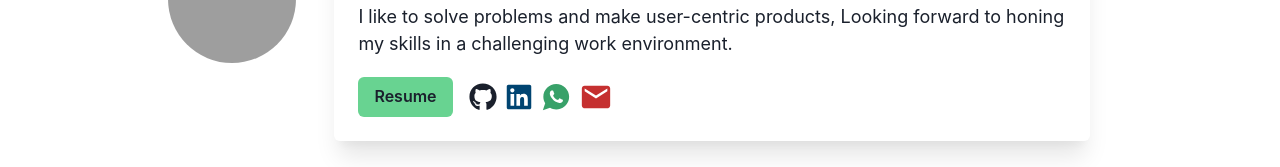
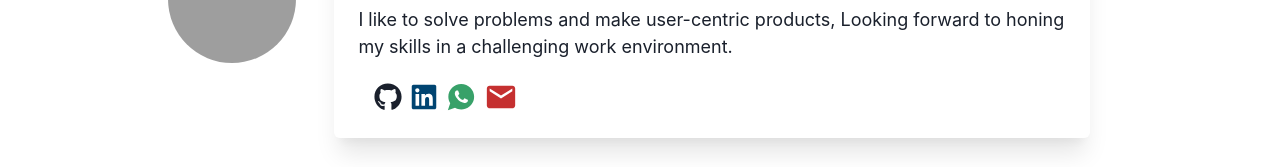
Before and after one commit to itsApurba/itsApurba.github.io, a React (Create React App) app: page / in a window 1280 px wide. Shown: the part 401-568 px from the top of the page. Built offline with nearby package versions, Linux system fonts and the light colour scheme; grey boxes are pictures that could not be loaded.

Commit message:
Outdated

```diff
--- a/src/components/About.jsx
+++ b/src/components/About.jsx
@@ -62,7 +62,7 @@ const About = () => {
                       textDecor: "none",
                     }}
                   >
-                    <Button
+                    {/* <Button
                       bg={"green.300"}
                       transitionDuration='0.5s'
                       _hover={{
@@ -74,7 +74,7 @@ const About = () => {
                       }}
                     >
                       Resume
-                    </Button>
+                    </Button> */}
                   </Link>
                   <HStack pl={"4"} gap={2}>
                     <Link
--- a/src/components/HeaderNav.jsx
+++ b/src/components/HeaderNav.jsx
@@ -64,7 +64,7 @@ const HeaderNav = () => {
             {links.map((item, index) => (
               <Navlinks key={index} name={item.name} path={item.path} />
             ))}
-            <Link
+            {/* <Link
               px={2}
               py={1}
               rounded={"md"}
@@ -77,7 +77,7 @@ const HeaderNav = () => {
               href='https://drive.google.com/file/d/1dIo3Q5BZjp08jHGHvYYBg0oNVy1XmOYC/view?usp=sharing'
             >
               Resume
-            </Link>
+            </Link> */}
           </HStack>
         </HStack>
         <ToggleColorMode />
```
